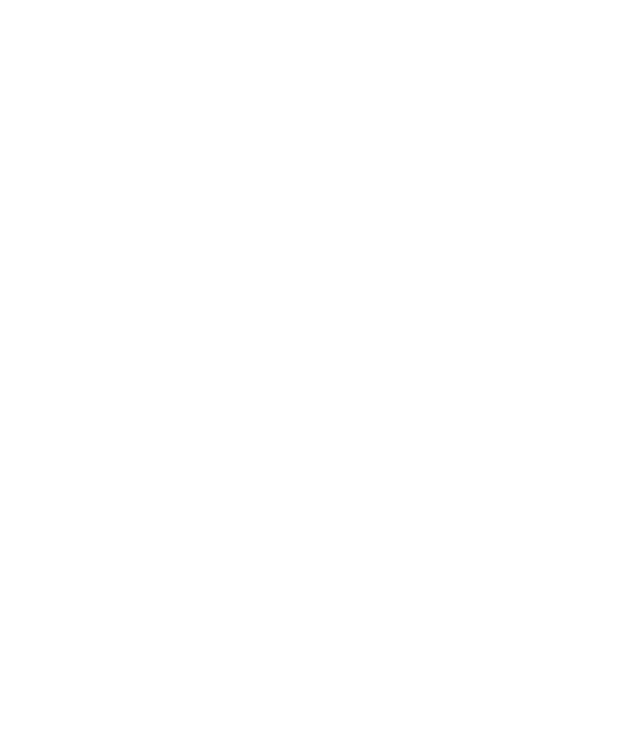
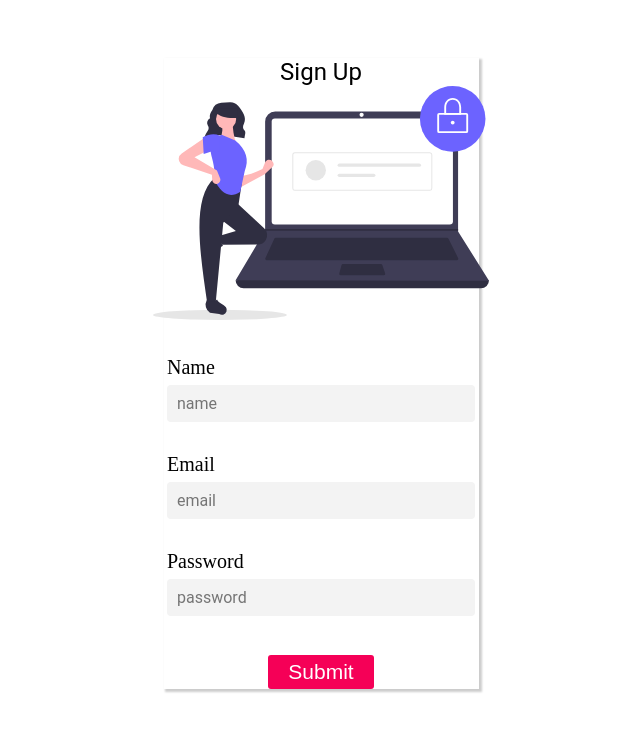
Before and after one commit to mateusmangueira/desafio-frontend-codex, a React (Create React App) app: page /signup in a window 1280 px wide. Shown: the top 732 px of the page, without its empty margins (319-959 px from the left). Built offline with nearby package versions, Linux system fonts and the light colour scheme.

Commit message:
Add signup

```diff
--- /dev/null
+++ b/src/pages/Signup/index.js
@@ -0,0 +1,60 @@
+import React, { useState } from 'react';
+
+import sighUpImg from '../../signup2.svg';
+
+import '../Login/styles.css';
+
+const SignUp = props => {
+    const [enteredName, setEnteredName] = useState('');
+    const [enteredEmail, setEnteredEmail] = useState('');
+    const [enteredPassword, setEnteredPassword] = useState('');
+
+    const signUpUser = (event) => {
+        event.preventDefault();
+        console.log(enteredName, enteredEmail, enteredPassword);
+    }
+
+    const changeNameHandle = event => {
+        setEnteredName(event.target.value);
+    }
+
+    const changeEmailHandle = event => {
+        setEnteredEmail(event.target.value);
+    }
+
+    const changePasswordHandle = event => {
+        setEnteredPassword(event.target.value);
+    }
+
+    return (
+        <div className="base-container">
+            <div className="header">Sign Up</div>
+            <div className="content">
+                <div className="image">
+                    <img src={sighUpImg} />
+                </div>
+                <div className="form">
+                    <div className="form-group">
+                        <label htmlFor="text">Name</label>
+                        <input type="text" name="text" placeholder="name" value={enteredName} onChange={changeNameHandle} />
+                    </div>
+                    <div className="form-group">
+                        <label htmlFor="email">Email</label>
+                        <input type="email" name="email" placeholder="email" value={enteredEmail} onChange={changeEmailHandle} />
+                    </div>
+                    <div className="form-group">
+                        <label htmlFor="password">Password</label>
+                        <input type="password" name="password" placeholder="password" value={enteredPassword} onChange={changePasswordHandle} />
+                    </div>
+                </div>
+            </div>
+            <div className="footer">
+                <button type="submit" className="btn" onClick={signUpUser}>
+                    Submit
+                </button>
+            </div>
+        </div>
+    );
+}
+
+export default SignUp;
--- a/src/routes/index.js
+++ b/src/routes/index.js
@@ -4,6 +4,7 @@
 
 import Login from '../pages/Login';
 import Tasks from '../pages/Tasks';
+import SignUp from '../pages/Signup'
 
 export default function Routes() {
   return (
@@ -11,6 +12,7 @@
       <Switch>
         <Route path="/login" component={Login} />
         <Route path="/tasks" component={Tasks} isPrivate />
+        <Route path="/signup" component={SignUp} />
       </Switch>
     </BrowserRouter>
   );
```
